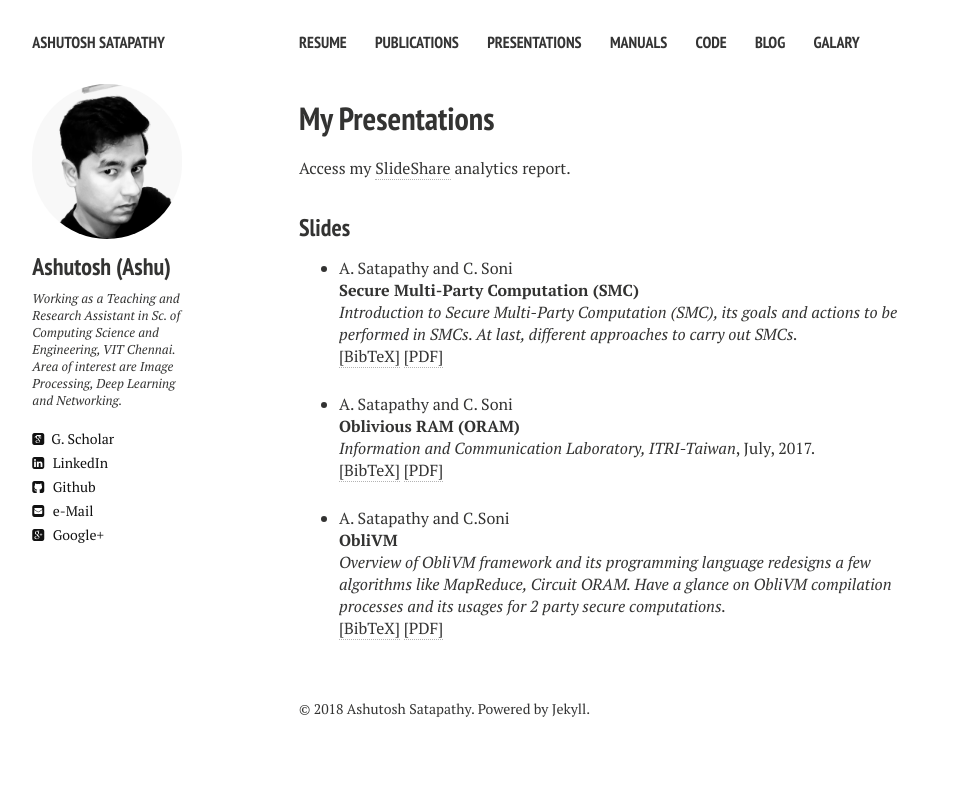
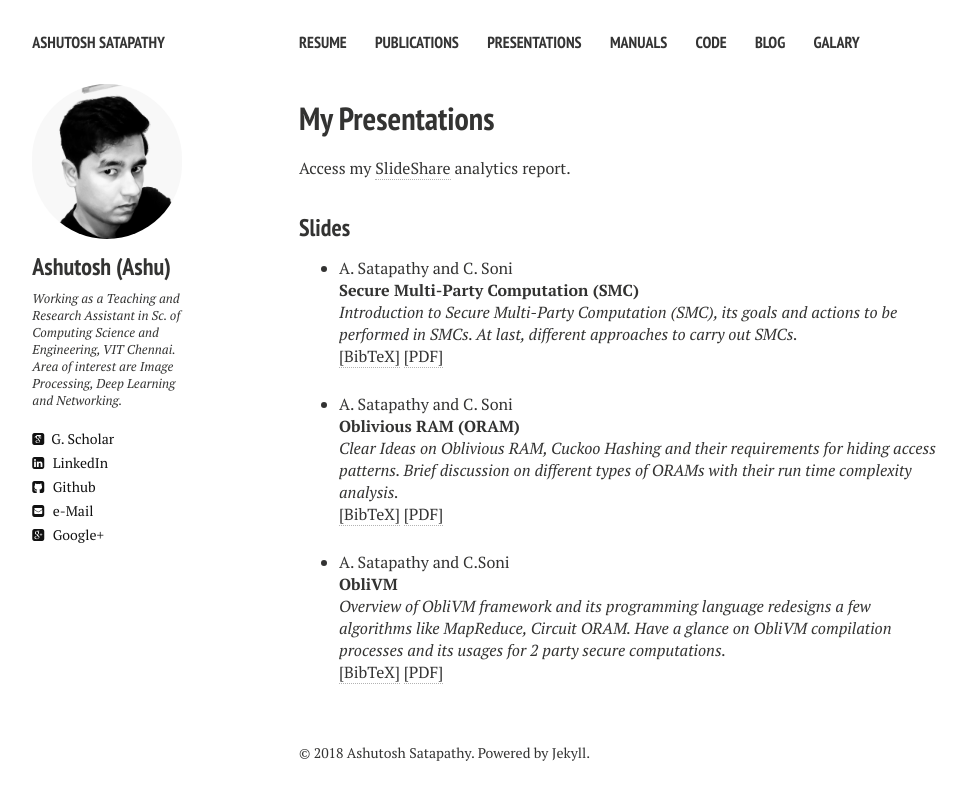
Before and after one commit to ashutoshsatapathy1990/ashutoshsatapathy1990.github.io, a Jekyll site: the page built from presentations.md, in a window 1280 px wide. Shown: the top 800 px of the page, without its empty margins (21-988 px from the left). Built offline with Jekyll 4.4.1, drawn with Linux system fonts in a browser that asks for light colours; nearby versions of some CDN libraries.

Commit message:
Update presentations.html

```diff
--- a/_layouts/presentations.html
+++ b/_layouts/presentations.html
@@ -111,10 +111,7 @@ year = {2017}
     <li ><p>
     A. Satapathy and C. Soni
     <br><b>Oblivious RAM (ORAM)</b><br>
-<i>Information and Communication Laboratory, ITRI-Taiwan</i>,
-July,
-2017.
-
+<i>Clear Ideas on Oblivious RAM, Cuckoo Hashing and their requirements for hiding access patterns. Brief discussion on different types of ORAMs with their run time complexity analysis.</i>
 <br />
     <a href="javascript:toggleBibtex('ashutosh2017pb')">[BibTeX]</a>
     <a href="https://www.slideshare.net/secret/IThyXGUIic7yJP">[PDF]</a>
```
